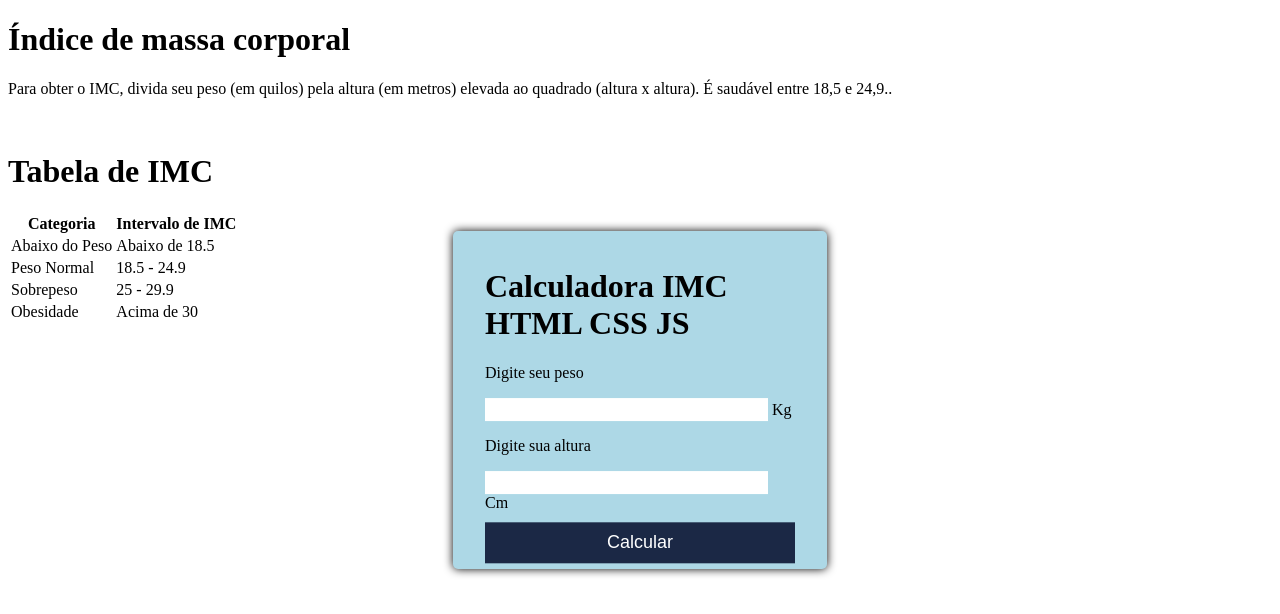
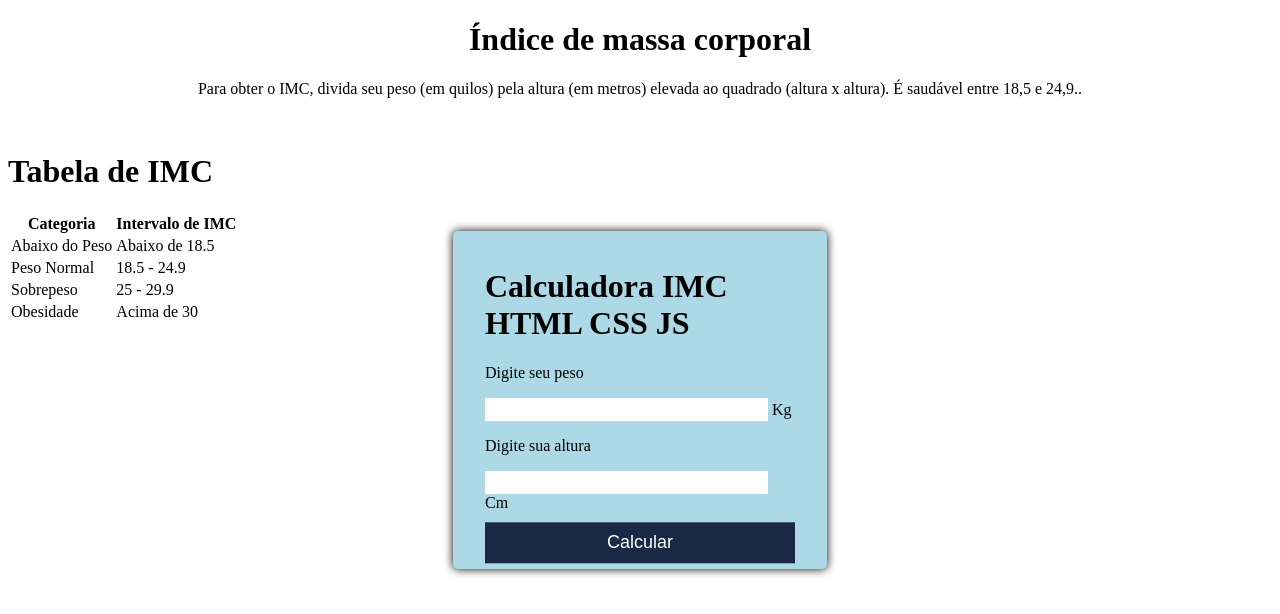
Before and after one commit to LuisH-Brito/CalculadoraIMC, a plain HTML site: page index.html in a window 1280 px wide. Drawn offline with Linux system fonts and the light colour scheme.

Commit message:
refactor: Alinhando o titulo e subtitulo.

```diff
--- a/estilo.css
+++ b/estilo.css
@@ -1,7 +1,9 @@
 body{
     justify-content: center;
   }
-
+  .titulo1{
+    text-align: center;
+  }
   .tela1{
     border: 5px #ddd;
     box-shadow: 0px 0px 10px;
--- a/index.html
+++ b/index.html
@@ -5,9 +5,8 @@
     <link rel="stylesheet" href="estilo.css">
 </head>
 <body>
-    <h1>Índice de massa corporal</h1>
-    <p>Para obter o IMC, divida seu peso (em quilos) pela altura (em metros)
-    elevada ao quadrado (altura x altura). É saudável entre 18,5 e 24,9..</p>
+    <div class = titulo1> <h1>Índice de massa corporal</h1> <p>Para obter o IMC, divida seu peso (em quilos) pela altura (em metros) elevada ao quadrado (altura x altura). É saudável entre 18,5 e 24,9..</p>
+    </div>
 <br/>
   <h1>Tabela de IMC</h1>
     <table>
```
